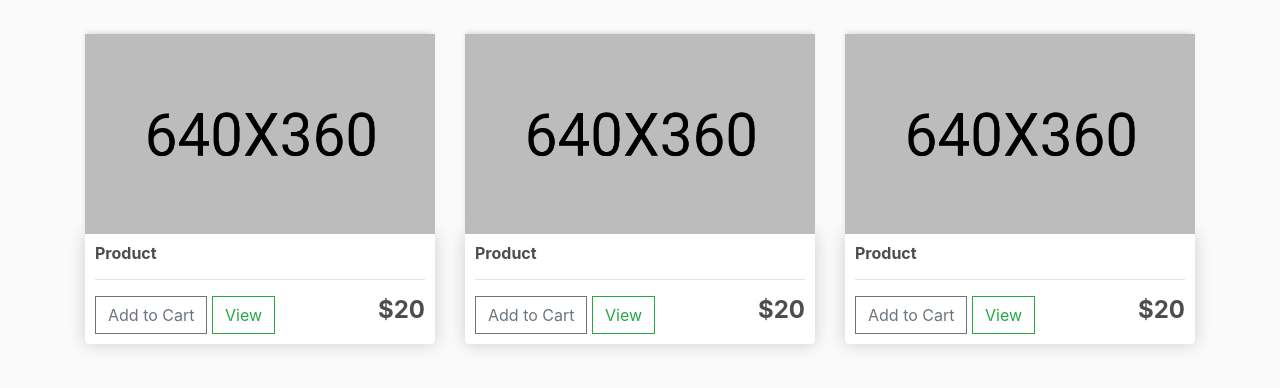
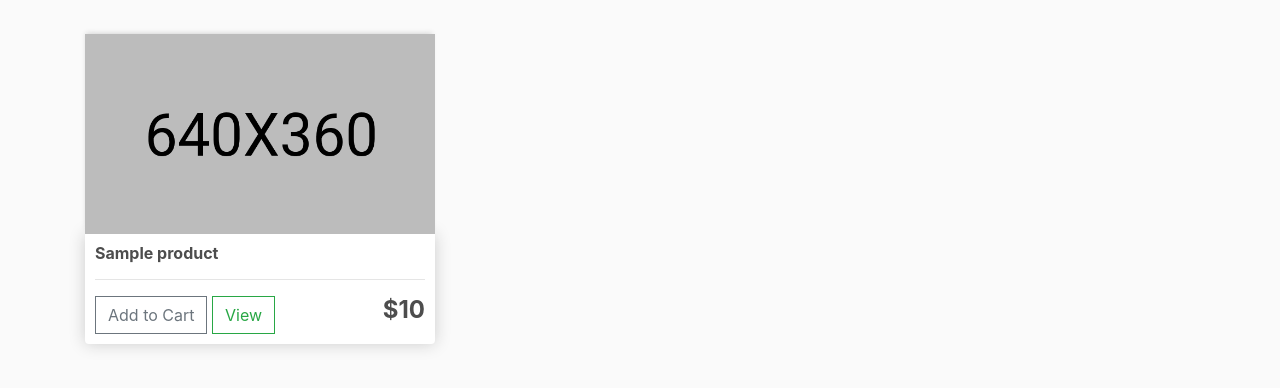
Before and after one commit to dulagudeta/E-commerce-in-django, a Django app: template store/templates/store/store.html in a window 1280 px wide. Shown: the part 57-445 px from the top of the page. Run offline with Django 5.2, Linux system fonts and the light colour scheme; the template is opened without the code that fills it: most values are stand-ins (such as "Sample title", 1, 10 or a date in 2020); some libraries are stand-ins or nearby versions.

Commit message:
view and store.html updated

```diff
--- a/store/templates/store/store.html
+++ b/store/templates/store/store.html
@@ -1,46 +1,21 @@
-
 {% extends 'store/main.html' %}
 {% load static %}
 {% block content %}
 	<div class="row">
+		{% for product in products %}
 		<div class="col-lg-4">
 			<img class="thumbnail" src="{% static 'images/placeholder.png' %}">
 			<div class="box-element product">
-				<h6><strong>Product</strong></h6>
+				<h6><strong>{{product.name}}</strong></h6>
 				<hr>
 
 				<button  class="btn btn-outline-secondary add-btn">Add to Cart</button>
 				<a class="btn btn-outline-success" href="#">View</a>
-				<h4 style="display: inline-block; float: right"><strong>$20</strong></h4>
+				<h4 style="display: inline-block; float: right"><strong>${{product.price}}</strong></h4>
 
 			</div>
 		</div>
-
-		<div class="col-lg-4">
-			<img class="thumbnail" src="{% static 'images/placeholder.png' %}">
-			<div class="box-element product">
-				<h6><strong>Product</strong></h6>
-				<hr>
-
-				<button  class="btn btn-outline-secondary add-btn">Add to Cart</button>
-				<a class="btn btn-outline-success" href="#">View</a>
-				<h4 style="display: inline-block; float: right"><strong>$20</strong></h4>
-
-			</div>
-		</div>
-
-		<div class="col-lg-4">
-			<img class="thumbnail" src="{% static 'images/placeholder.png' %}">
-			<div class="box-element product">
-				<h6><strong>Product</strong></h6>
-				<hr>
-
-				<button  class="btn btn-outline-secondary add-btn">Add to Cart</button>
-				<a class="btn btn-outline-success" href="#">View</a>
-				<h4 style="display: inline-block; float: right"><strong>$20</strong></h4>
-
-			</div>
-		</div>
+		{% endfor %}
 	</div>
 
 {% endblock content %}
--- a/store/views.py
+++ b/store/views.py
@@ -1,7 +1,10 @@
 from django.shortcuts import render
+from .models import Product, Order, OrderItem, ShippingAddress
+
 # Create your views here.
 def store(request):
-	context = {}
+	products = Product.objects.all()
+	context = {'products':products}
 	return render(request, 'store/store.html', context)
 
 def cart(request):
```
Also changed, not shown: db.sqlite3.
